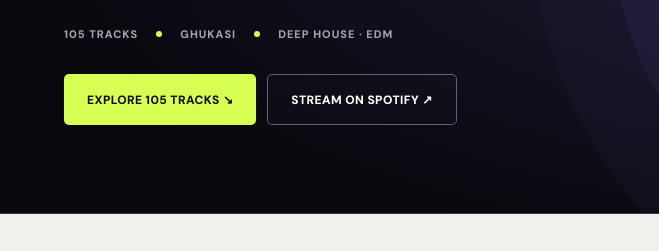
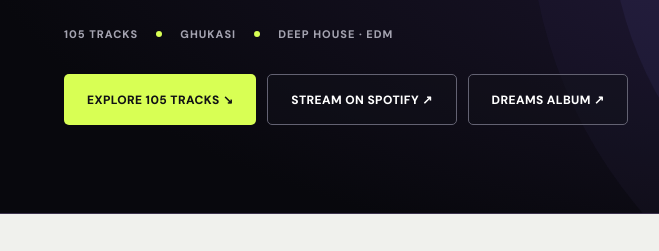
Before and after one commit to GHUKASI/ghukasi.github.io, a plain HTML site: page music/index.html in a window 1280 px wide. Shown: the part 549-800 px from the top of the page, 0-659 px from the left. Drawn offline with Linux system fonts and the light colour scheme.

Commit message:
Add DREAMS album link to GHUKASI discography

```diff
--- a/music/index.html
+++ b/music/index.html
@@ -3,7 +3,7 @@
 <body>
 <header class="header"><a class="logo" href="https://ghukasi.github.io/" aria-label="GHUKASI home">GHUK<span class="logo-o">A</span>SI</a><nav aria-label="Main navigation"><a href="https://ghukasi.github.io/#music" data-i18n="navReleases">RELEASES</a><a href="https://ghukasi.github.io/#catalog" data-i18n="navCatalog">ALL MUSIC</a><a href="https://ghukasi.github.io/artist/" data-i18n="navArtist">THE ARTIST</a><a href="https://ghukasi.github.io/#video" data-i18n="navVideos">WATCH</a></nav><div class="header-right"><a class="header-youtube" href="https://www.youtube.com/channel/UCEKyHcWGafzu1ec08nU2Ppw" target="_blank" rel="noopener noreferrer" aria-label="GHUKASI on YouTube"><span aria-hidden="true">▶</span><span class="header-youtube-label">YOUTUBE</span></a><a class="header-cta" href="https://open.spotify.com/artist/4vx3ca1O8XIwfsjQe1ZlTK" target="_blank" rel="noopener noreferrer" data-i18n="navListen">LISTEN NOW ↗</a><details class="mobile-menu"><summary data-i18n="menu">MENU ☰</summary><div class="mobile-panel"><a href="https://ghukasi.github.io/" data-i18n="navHome">HOME</a><a href="https://ghukasi.github.io/artist/" data-i18n="navArtist">THE ARTIST</a><a href="https://ghukasi.github.io/#video" data-i18n="navVideos">WATCH</a></div></details></div></header>
 <main>
-<section class="sub-hero"><div class="content-wrap"><div class="breadcrumb"><a href="https://ghukasi.github.io/" data-i18n="navHome">HOME</a> / <span data-i18n="navCatalog">ALL MUSIC</span></div><div class="split"><div class="copy"><span class="section-tag" data-i18n="musicEyebrow">OFFICIAL DISCOGRAPHY / GHUKASI</span><h1 data-i18n-html="musicTitle">THE<br><em>MUSIC</em></h1><p class="desc" data-i18n="musicIntro">Explore all 105 GHUKASI songs together, with direct links to listen to each release.</p><div class="sub-meta"><span>105 <span data-i18n="tracks">TRACKS</span></span><i aria-hidden="true"></i><span>GHUKASI</span><i aria-hidden="true"></i><span>DEEP HOUSE · EDM</span></div><div class="action-row"><a class="btn primary" href="#all-releases" data-i18n="musicExplore">EXPLORE 105 TRACKS ↘</a><a class="btn ghost" href="https://open.spotify.com/artist/4vx3ca1O8XIwfsjQe1ZlTK" target="_blank" rel="noopener noreferrer" data-i18n="streamSpotify">STREAM ON SPOTIFY ↗</a></div></div><div class="hero-artwork artist"><img src="https://is1-ssl.mzstatic.com/image/thumb/AMCArtistImages221/v4/0f/7b/18/0f7b180c-9f27-109a-a3fd-aca00919376b/ami-identity-3638d55d2e400cbe93e1321c8c699f6a-2025-12-02T06-07-00.214Z_cropped.png/1000x1000bb.png" width="500" height="500" alt="GHUKASI official artist graphic"></div></div></div></section>
+<section class="sub-hero"><div class="content-wrap"><div class="breadcrumb"><a href="https://ghukasi.github.io/" data-i18n="navHome">HOME</a> / <span data-i18n="navCatalog">ALL MUSIC</span></div><div class="split"><div class="copy"><span class="section-tag" data-i18n="musicEyebrow">OFFICIAL DISCOGRAPHY / GHUKASI</span><h1 data-i18n-html="musicTitle">THE<br><em>MUSIC</em></h1><p class="desc" data-i18n="musicIntro">Explore all 105 GHUKASI songs together, with direct links to listen to each release.</p><div class="sub-meta"><span>105 <span data-i18n="tracks">TRACKS</span></span><i aria-hidden="true"></i><span>GHUKASI</span><i aria-hidden="true"></i><span>DEEP HOUSE · EDM</span></div><div class="action-row"><a class="btn primary" href="#all-releases" data-i18n="musicExplore">EXPLORE 105 TRACKS ↘</a><a class="btn ghost" href="https://open.spotify.com/artist/4vx3ca1O8XIwfsjQe1ZlTK" target="_blank" rel="noopener noreferrer" data-i18n="streamSpotify">STREAM ON SPOTIFY ↗</a><a class="btn ghost" href="/dreams/">DREAMS ALBUM ↗</a></div></div><div class="hero-artwork artist"><img src="https://is1-ssl.mzstatic.com/image/thumb/AMCArtistImages221/v4/0f/7b/18/0f7b180c-9f27-109a-a3fd-aca00919376b/ami-identity-3638d55d2e400cbe93e1321c8c699f6a-2025-12-02T06-07-00.214Z_cropped.png/1000x1000bb.png" width="500" height="500" alt="GHUKASI official artist graphic"></div></div></div></section>
 <section class="discography-page" id="all-releases"><div class="content-wrap"><span class="section-tag dark" data-i18n="musicAllTag">ALL RELEASES / THE COLLECTION</span><h2 class="page-title" data-i18n-html="musicAllTitle">FIND YOUR<br><em>FREQUENCY</em></h2><p class="page-desc" data-i18n="musicCollection">Find your favorite GHUKASI track. Explore the complete catalog 12 songs at a time.</p><div class="controls"><label class="sr-only" for="q" data-i18n="search">SEARCH TRACKS</label><input type="search" id="q" placeholder="Search tracks / Поиск песен" data-i18n-placeholder="searchPlaceholder"><div class="filter"><button type="button" data-kind="all" class="active" aria-pressed="true" data-i18n="filterAll">ALL TRACKS</button><button type="button" data-kind="single" aria-pressed="false" data-i18n="filterSingles">SINGLES</button><button type="button" data-kind="album" aria-pressed="false" data-i18n="filterDreams">DREAMS ALBUM</button></div><label class="sr-only" for="year" data-i18n="year">YEAR</label><select id="year"><option value="all" data-i18n="allYears">ALL YEARS</option><option value="2026">2026</option><option value="2025">2025</option></select></div><p class="count" id="count" role="status">105 TRACKS FOUND</p>
 <div class="songs" id="all-tracks"><a class="song" data-title="call my name" data-year="2026" data-kind="single" href="https://open.spotify.com/search/GHUKASI%20Call%20My%20Name" target="_blank" rel="noopener noreferrer"><span class="cover"><img loading="lazy" decoding="async" alt="Call My Name — GHUKASI" src="https://is1-ssl.mzstatic.com/image/thumb/Music221/v4/0c/de/38/0cde3813-8eae-f1c3-27d8-44bf60e1bb39/artwork.jpg/600x600bb.jpg" width="250" height="250" /><span class="arrow">↗</span></span><strong>Call My Name</strong><small>Single · 2026</small></a>
 <a class="song" data-title="fell in love" data-year="2026" data-kind="single" href="https://open.spotify.com/search/GHUKASI%20Fell%20in%20Love" target="_blank" rel="noopener noreferrer"><span class="cover"><img loading="lazy" decoding="async" alt="Fell in Love — GHUKASI" src="https://is1-ssl.mzstatic.com/image/thumb/Music221/v4/54/f1/0a/54f10a4c-8b03-c7f8-3559-f4258997f77d/artwork.jpg/600x600bb.jpg" width="250" height="250" /><span class="arrow">↗</span></span><strong>Fell in Love</strong><small>Single · 2026</small></a>
```
